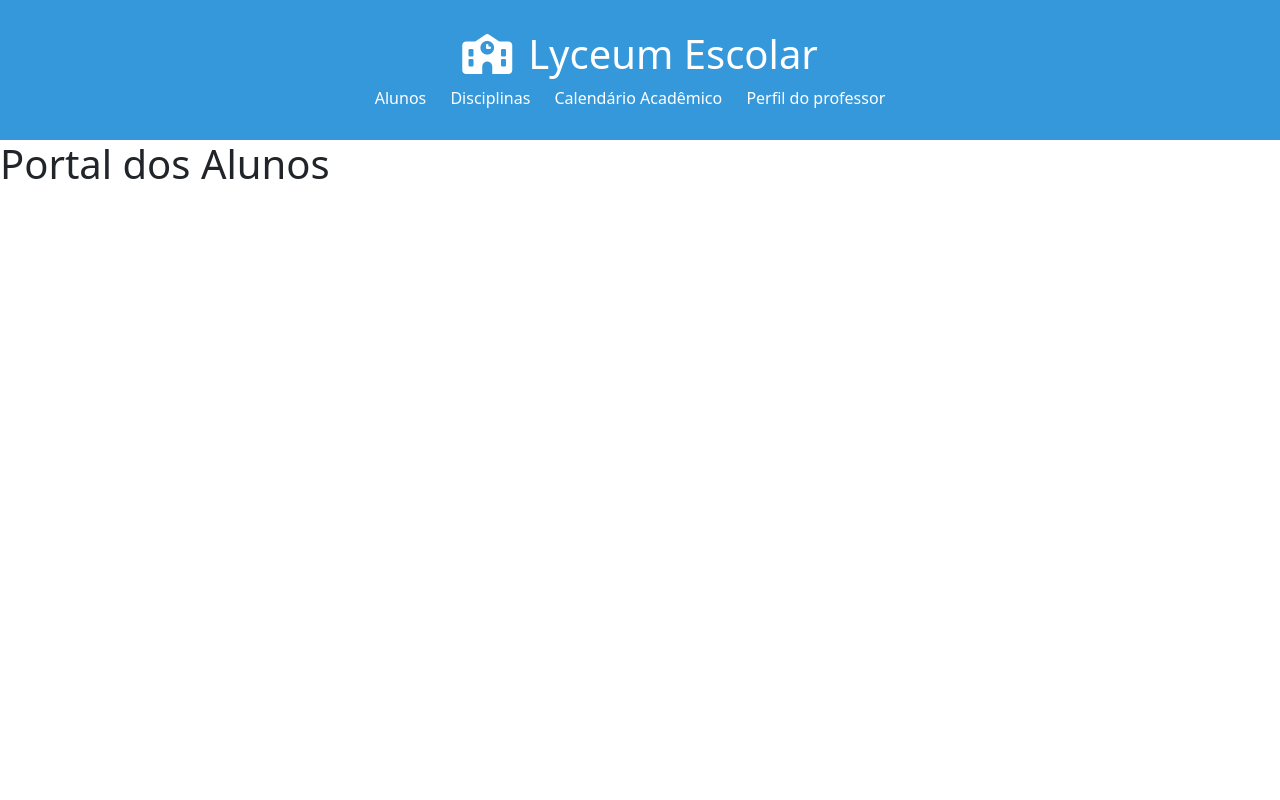
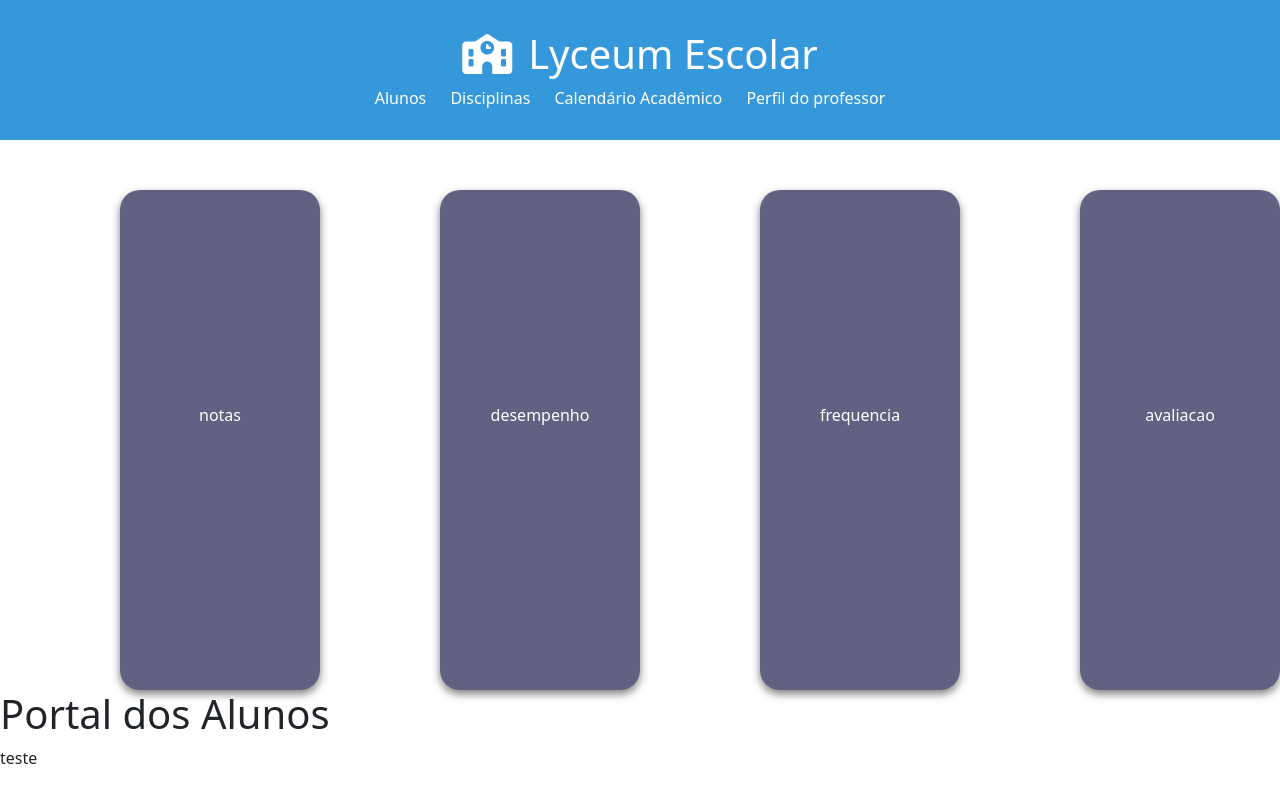
Before and after one commit to Gabrielqlandim/StudySchool-Projeto, a Django app: page /alunos/ in a window 1280 px wide. Run offline with Django 5.2, Linux system fonts and the light colour scheme.

Commit message:
Opções da página aluno
Agora tem mais 4 páginas html:
notas, desempenho, avaliação e frequência. É possível acessa-las pela página Alunos.

```diff
--- a/app/static/css/styles.css
+++ b/app/static/css/styles.css
@@ -43,3 +43,25 @@ nav a {
     width: 100%;
     width: fit-content;
 }
+section{
+    display: flex;
+}
+.grids{
+    width: 320px;
+    height: 500px;
+    border-radius: 20px;
+    background-color: rgb(97, 97, 129);
+    margin-left:120px ;
+    margin-top: 50px;
+    box-sizing: border-box;
+    box-shadow: 0 4px 8px rgba(0, 0, 0, 0.5);
+    transition: scale(1);
+    text-align: center;
+    line-height: 450px;
+    color: white;
+}
+
+.grids:hover {
+    transform: scale(1.04);
+    transition: transform 0.3s ease; /
+}
--- a/app/templates/pages/alunos.html
+++ b/app/templates/pages/alunos.html
@@ -15,13 +15,42 @@
         <li><a href="{% url 'disciplinas' %}">Disciplinas</a></li>
         <li><a href="{% url 'calendario_academico' %}">Calendário Acadêmico</a></li>
         <li><a href="{% url 'perfil' %}">Perfil do professor</a></li>
-
       </ul>
     </nav>
   </header>
 
+  <section>
+    <div class='grids' onclick="notas()">
+      notas
+    </div>
+    <div class='grids' onclick="desempenho()">
+      desempenho
+    </div>
+    <div class='grids' onclick="frequencia()">
+      frequencia
+    </div>
+    <div class='grids' onclick="avaliacao()">
+      avaliacao
+    </div>
+  </section>
+
   <h1>Portal dos Alunos</h1>
+  <p id='teste'>teste</p>
 
+  <script>
+    function notas() {
+      window.location.replace("{% url 'notas' %}")
+    }
+    function desempenho() {
+      window.location.replace("{% url 'desempenho' %}")
+    }
+    function frequencia() {
+      window.location.replace("{% url 'frequencia' %}")
+    }
+    function avaliacao() {
+      window.location.replace("{% url 'avaliacao' %}")
+    }
+  </script>
 </body>
 
 </html>
--- a/app/views.py
+++ b/app/views.py
@@ -15,3 +15,15 @@ def calendario_academico(request):
 
 def perfil(request):
     return render(request, 'pages/perfil.html')
+
+def alunos_notas(request):
+    return render(request, 'pages/alunos/notas.html')
+
+def alunos_desempenho(request):
+    return render(request, 'pages/alunos/desempenho.html')
+
+def alunos_frequencia(request):
+    return render(request, 'pages/alunos/frequencia.html')
+
+def alunos_avaliacao(request):
+    return render(request, 'pages/alunos/avaliacao.html')
--- a/projeto/urls.py
+++ b/projeto/urls.py
@@ -1,4 +1,5 @@
 from django.urls import path
+
 from app import views
 
 urlpatterns = [
@@ -8,4 +9,8 @@ urlpatterns = [
     path('calendario_academico/', views.calendario_academico, name = 'calendario_academico'),
     path('perfil/', views.perfil, name = 'perfil'),
 
+    path('pages/alunos/notas/', views.alunos_notas, name= 'notas'),
+    path('pages/alunos/desempenho/', views.alunos_desempenho, name= 'desempenho'),
+    path('pages/alunos/frequencia/', views.alunos_frequencia, name= 'frequencia'),
+    path('pages/alunos/avaliacao/', views.alunos_avaliacao, name= 'avaliacao'),
 ]
```
Also changed, not shown: app/templates/pages/alunos/avaliacao.html (added, +11 -0 lines), app/templates/pages/alunos/desempenho.html (added, +11 -0 lines), app/templates/pages/alunos/frequencia.html (added, +11 -0 lines), app/templates/pages/alunos/notas.html (added, +12 -0 lines).
